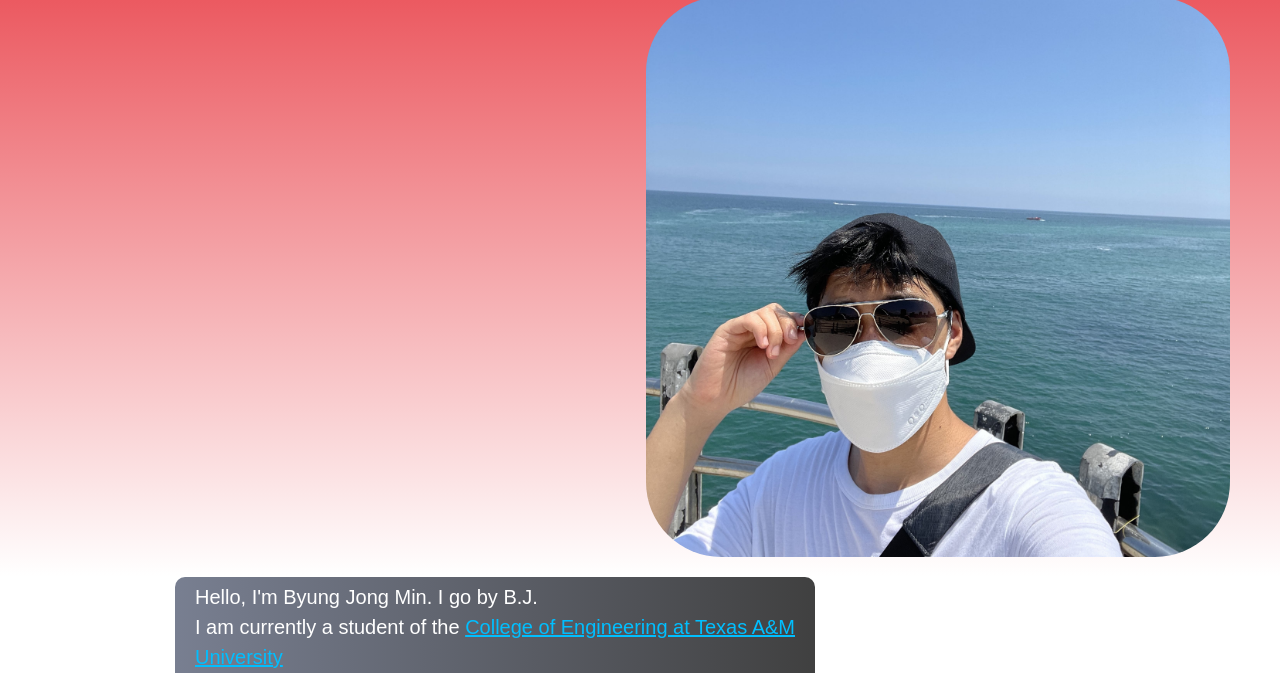
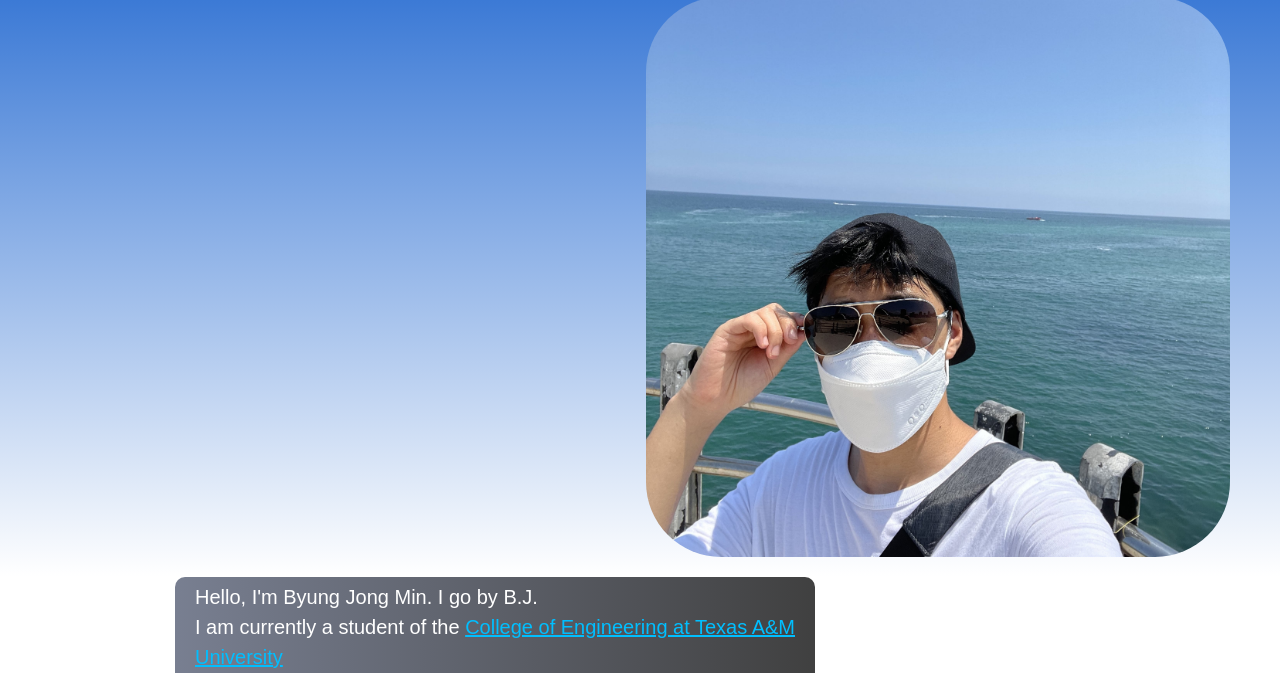
Before and after one commit to Byjong/CSCE412-Project5, a plain HTML site: page index.html in a window 1280 px wide. Shown: the part 159-832 px from the top of the page. Drawn offline with Linux system fonts and the light colour scheme.

Commit message:
video demo change

```diff
--- a/style1.css
+++ b/style1.css
@@ -5,7 +5,7 @@
 }
 
 body.index {
-    background: linear-gradient(to bottom, #E62C35, #FFFFFF 55% 100%);
+    background: linear-gradient(to bottom, #0655ca, #FFFFFF 55% 100%);
 }
 
 body.portfolio {
```
